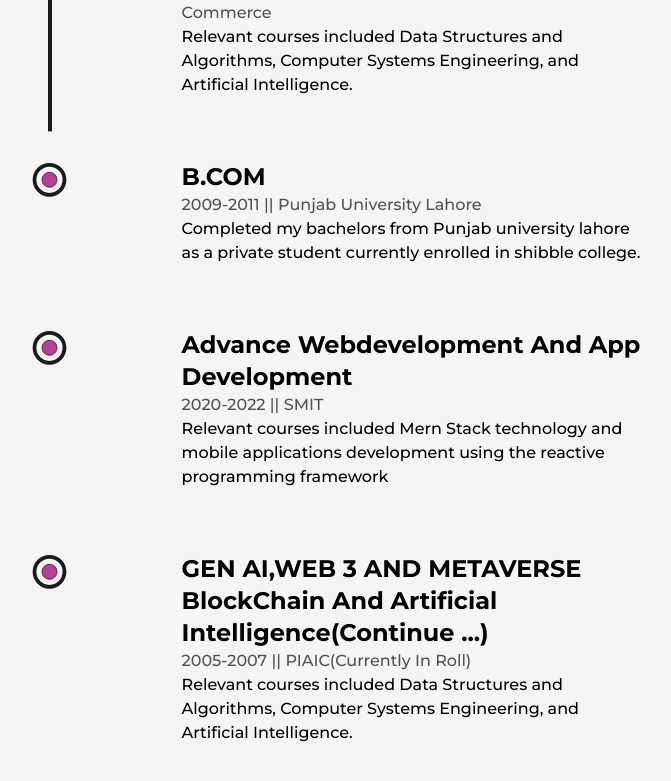
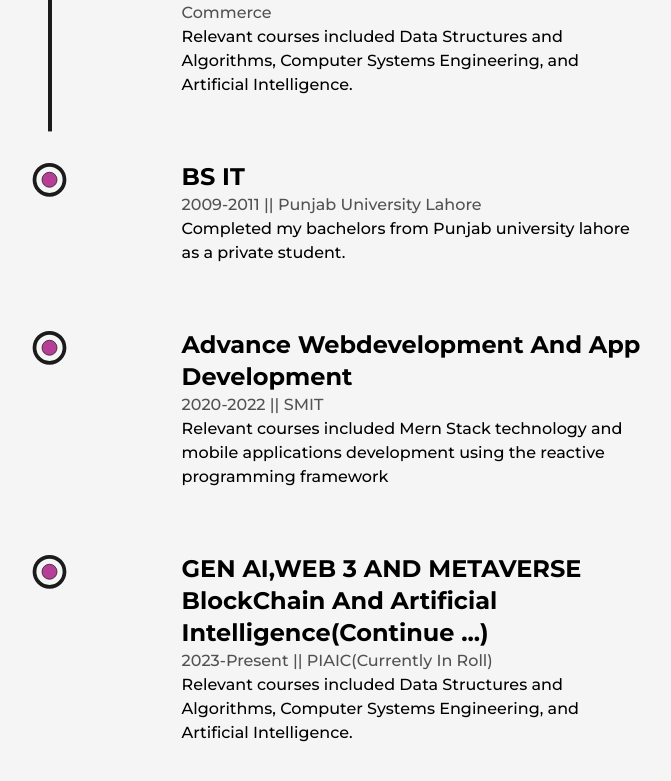
Before and after one commit to AhsanAliButt/ResumeWebsite, a Next.js app: page /about in a window 1280 px wide. Shown: the part 3875-4656 px from the top of the page, without its empty margins (244-915 px from the left). Built offline with nearby package versions, Linux system fonts and the light colour scheme.

Commit message:
Fix some errors

```diff
--- a/src/components/Education.js
+++ b/src/components/Education.js
@@ -58,10 +58,10 @@ const Education = () => {
 Intelligence."
           />
           <Details
-            type={"B.COM"}
+            type={"BS IT"}
             time="2009-2011"
             place="Punjab University Lahore"
-            info="Completed my bachelors from Punjab university lahore as a private student currently enrolled in shibble college."
+            info="Completed my bachelors from Punjab university lahore as a private student."
           />
           <Details
             type={"Advance Webdevelopment and App Development"}
@@ -73,7 +73,7 @@ Intelligence."
             type={
               "GEN AI,WEB 3 AND METAVERSE BlockChain and Artificial intelligence(Continue ...)"
             }
-            time="2005-2007"
+            time="2023-present"
             place="PIAIC(Currently in roll)"
             info="Relevant courses included Data Structures and Algorithms, Computer Systems Engineering, and Artificial
 Intelligence."
--- a/src/pages/index.js
+++ b/src/pages/index.js
@@ -1,3 +1,4 @@
+
 import Layout from "@/components/layout/Layout";
 import Head from "next/head";
 import Image from "next/image";
```
